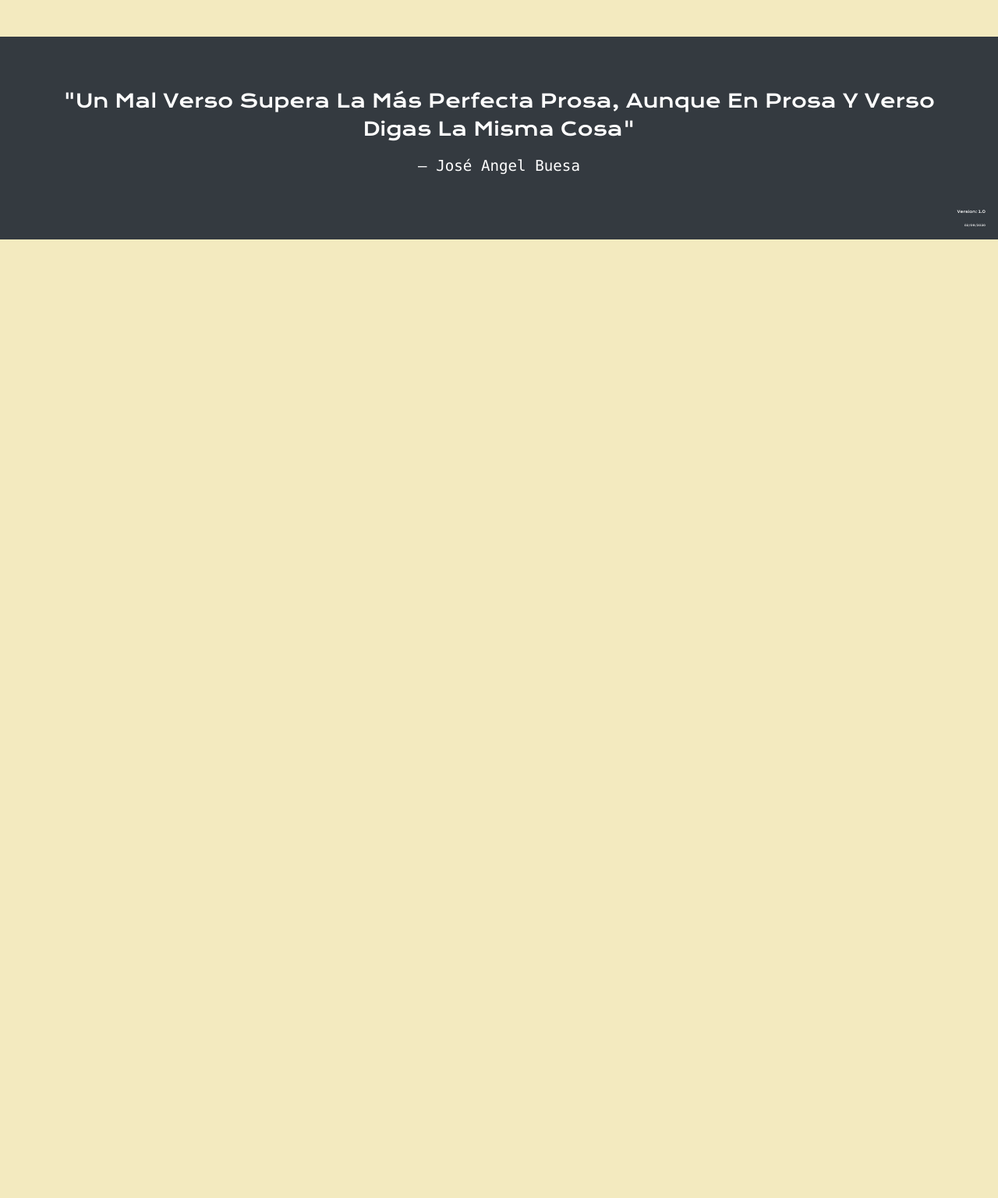
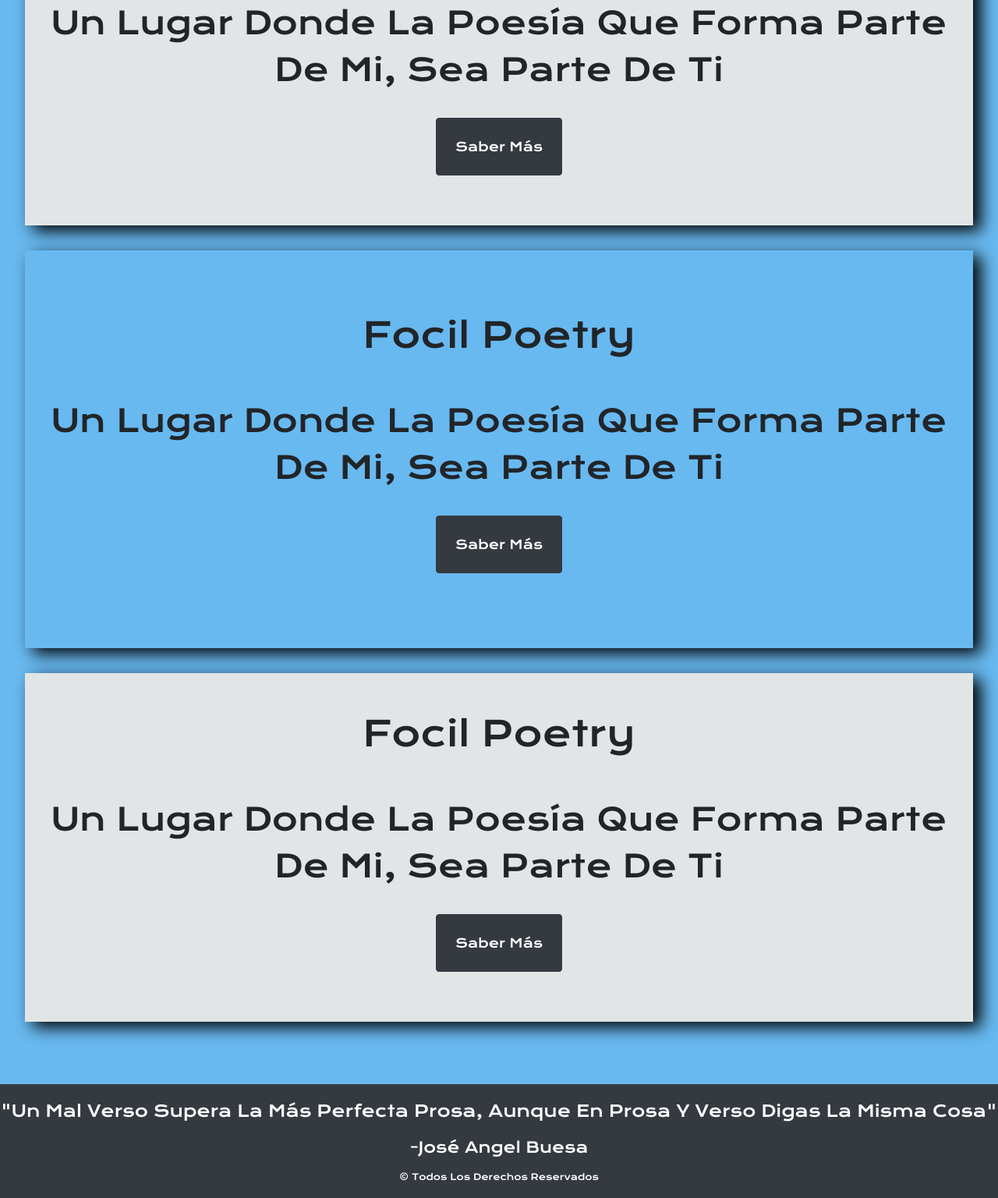
Before and after one commit to FRFM/FocilPoetry, a PHP site: page / in a window 1280 px wide. Shown: the part 1187-2723 px from the top of the page at 78% size. Before the commit the page ends 1494 px from the top, so only its background shows below. Run offline with PHP 8.4, Linux system fonts and the light colour scheme.

Commit message:
Color and Structure Design

```diff
--- a/Sass/Styles.css
+++ b/Sass/Styles.css
@@ -2,8 +2,47 @@
   font-family: 'Krona One' ,cursive;
 }
 
+.SectionBackground {
+  z-index: 10;
+  padding: 1rem 2rem 1rem;
+}
+
+.Section {
+  z-index: 100;
+  -webkit-box-shadow: 10px 7px 20px #000000;
+          box-shadow: 10px 7px 20px #000000;
+}
+
+.Section .Section-Title {
+  font-size: calc(2rem + 1vw);
+  margin-top: 1em;
+  margin-bottom: 1em;
+}
+
+.Section .Section-Content {
+  font-size: calc(1.7rem + 1vw);
+}
+
+.Section .Primary-Section {
+  padding-top: 2em;
+  padding-bottom: 4em;
+  background: #68B9F0;
+}
+
+.Section .Secondary-Section {
+  background: #E1E5E5;
+  padding-bottom: 2em;
+}
+
+.Section .Redirection {
+  padding: 1.5rem;
+  margin: 2rem 0 2rem 0;
+}
+
 #Main-Carousel {
   width: 100%;
+  -webkit-box-shadow: 5px 5px 10px #000000;
+          box-shadow: 5px 5px 10px #000000;
 }
 
 #Main-Carousel img {
@@ -13,12 +52,12 @@
 }
 
 #Main-Carousel a {
-  background: black;
-  opacity: 0.3;
+  background: #343a40;
+  opacity: 0.05;
 }
 
 #Main-Carousel .carousel-caption {
-  color: black;
+  color: #343a40;
 }
 
 #Main-Carousel .carousel-caption-ligth {
@@ -31,61 +70,64 @@
 
 .navbar {
   z-index: 1000;
+  -webkit-box-shadow: 5px 5px 10px #000000;
+          box-shadow: 5px 5px 10px #000000;
+  background: #AEDAF3;
 }
 
 .navbar .navbar-brand {
-  color: #FFFF;
+  color: #343a40;
   font-size: 2.4rem;
 }
 
 .navbar .navbar-nav .nav-link {
-  color: #FFFF;
+  color: #343a40;
   margin-left: 4rem;
   font-size: 1.5rem;
 }
 
-.container-fluid {
-  margin-top: 5.1rem;
-  padding-top: 4rem;
-  padding-bottom: 4rem;
-  background: #F3EABF;
+#Main-Container {
+  margin-top: 2em;
+  padding: 4rem 0;
+  background: #68B9F0;
 }
 
 .PageFooter {
-  position: relative;
-  margin-top: -1rem;
-  margin-bottom: 0;
-  border-radius: 0;
+  background: #343a40;
+  padding: 0.2rem 0 0.1rem 0;
+  bottom: 0;
   color: #FFFF;
-  font-size: 1.5rem;
-  padding: 4rem;
+  font-size: 1.3rem;
   width: 100%;
 }
 
-.PageFooter .blockquote-footer {
-  color: #FFFF;
+.PageFooter #Quote {
+  padding-top: 1rem;
 }
 
-.PageFooter .Version {
-  position: absolute;
-  bottom: 1rem;
-  right: 1rem;
-  font-size: 0.3rem;
+.PageFooter #Author {
+  font-size: 1.2rem;
 }
 
-.PageFooter .FechaVersion {
-  position: absolute;
-  bottom: 0rem;
-  right: 1rem;
-  font-size: 0.2rem;
+.PageFooter #Copyright {
+  font-size: 0.7rem;
+  margin-top: 1rem;
 }
 
 @media (max-width: 420px) {
-  .container-fluid {
-    margin-top: 5.2rem;
-  }
+  margin-top: 6rem;
   #Main-Carrousel .carousel-inner {
     width: 100%;
+  }
+  .PageFooter {
+    padding: 0.5rem 0 0.1rem 0;
+    font-size: 0.8rem;
+  }
+  .PageFooter #Author {
+    font-size: 0.8rem;
+  }
+  .PageFooter #Copyright {
+    font-size: 0.4rem;
   }
 }
 
--- a/Sass/Styles.scss
+++ b/Sass/Styles.scss
@@ -1,7 +1,9 @@
 
 //Variables
 $ColorWhite:#FFFF;
-$Color2: black;
+$ColorDark: rgb(52, 58, 64);
+$PrimaryColor:#68B9F0;
+$SecondaryColor:#E1E5E5;
 
 
 
@@ -10,8 +12,59 @@ $Color2: black;
 	font-family:'Krona One' ,cursive;
 }
 
+.SectionBackground{
+    z-index: 10;
+    padding: 1rem 2rem 1rem;
+}
+
+
+.Section{
+
+    z-index: 100;
+
+    box-shadow: 10px 7px 20px #000000;
+
+
+    .Section-Title{
+        font-size: calc(2rem + 1vw);
+         margin-top:1em;
+         margin-bottom: 1em;
+    }
+
+    .Section-Content{
+
+        font-size: calc(1.7rem + 1vw);
+    }
+
+
+
+
+    .Primary-Section{
+        padding-top:2em;
+        padding-bottom:4em;
+
+        background:$PrimaryColor;
+
+    }
+
+    .Secondary-Section{
+        background:$SecondaryColor;
+        padding-bottom:2em;
+
+
+    }
+
+    .Redirection{
+
+        padding: 1.5rem;
+        margin:2rem 0 2rem 0;
+    }
+}
+
+
 #Main-Carousel{
     width:100%;
+    box-shadow: 5px 5px 10px #000000;
 
     img{
         width:100%;
@@ -20,11 +73,11 @@ $Color2: black;
 
     }
     a{
-        background: black;
-        opacity: 0.3;
+        background: $ColorDark;
+        opacity: 0.05;
     }
     .carousel-caption{
-        color:$Color2;
+        color:$ColorDark;
     }
 
     .carousel-caption-ligth{
@@ -40,67 +93,83 @@ $Color2: black;
 
 .navbar{
     z-index: 1000;
-
+    box-shadow: 5px 5px 10px #000000;
+    background:#AEDAF3;
     .navbar-brand {
-        color: $ColorWhite;
+        color: $ColorDark;
         font-size:2.4rem;
     }
 
     .navbar-nav .nav-link {
-        color:$ColorWhite;
+        color:$ColorDark;
         margin-left:4rem;
         font-size:1.5rem;
     }
 }
 
-.container-fluid{
-	margin-top:5.1rem;
-	padding-top:4rem;
-	padding-bottom:4rem;
-	background:#F3EABF;
+#Main-Container{
+	margin-top:2em;
+    padding:4rem 0;
+    background: $PrimaryColor;
 }
 
+
+
+
+
 .PageFooter{
-	position: relative;
-	margin-top:-1rem;
-	margin-bottom:0;
-	border-radius:0;
+    background:$ColorDark;
+    padding:0.2rem 0 0.1rem 0;
+    bottom: 0;
 	color:$ColorWhite;
-	font-size:1.5rem;
-    padding:4rem;
+	font-size:1.3rem;
     width: 100%;
 
-    .blockquote-footer{
-        color:$ColorWhite ;
+    #Quote{
+        padding-top:1rem;
+    }
+
+    #Author{
+        font-size:1.2rem;
+    }
+    #Copyright{
+        font-size:0.7rem;
+        margin-top:1rem;
+
 
     }
 
-    .Version{
-        position:absolute;
-        bottom:1rem;
-        right:1rem;
-        font-size:0.3rem;
-    }
-    .FechaVersion{
-        position:absolute;
-        bottom:0rem;
-        right:1rem;
-        font-size:0.2rem;
-    }
 }
 
 
+
+
 @media(max-width:420px){
-	.container-fluid{
-		margin-top:5.2rem;
 
-    }
+    margin-top: 6rem;
 
     #Main-Carrousel{
 
         .carousel-inner{
             width: 100%;
         }
+    }
+
+    .PageFooter{
+
+        padding:0.5rem 0 0.1rem 0;
+        font-size:0.8rem;
+
+        #Author{
+            font-size:0.8rem;
+        }
+        #Copyright{
+            font-size:0.4rem;
+
+
+
+        }
+
     }
 }
 
--- a/index.html
+++ b/index.html
@@ -24,8 +24,8 @@
 </head>
 <body>
 	<!--NavBar-->
-	<nav class="navbar navbar-expand-lg bg-dark navbar-dark fixed-top nav-wrapper"">
-		<a class="navbar-brand">Focil Poetry</a>
+	<nav class="navbar navbar-expand-lg navbar-dark fixed-top nav-wrapper"">
+		<a class="navbar-brand" href="index.html">Focil Poetry</a>
 
 		<button class="navbar-toggler" type="button" data-toggle="collapse" data-target="#collapsibleNavbar">
 		  <span class="navbar-toggler-icon"></span>
@@ -33,7 +33,7 @@
 		<div class="collapse navbar-collapse" id="collapsibleNavbar">
 		  <ul class="navbar-nav ml-auto">
 			<li class="nav-item">
-			  <a class="nav-link" >Inicio</a>
+			  <a class="nav-link"  href="index.html" >Inicio</a>
 			</li>
 			<li class="nav-item">
 			  <a class="nav-link " href="Html/pendiente.html">Poesía</a>
@@ -47,26 +47,37 @@
 	  <!--NavBar-->
 
 	  <!--Content-->
-		<div class="container-fluid">
-			<div class="container">
-
-			<h1 class="text-center">Focil Poetry</h1>
-			<p>Lorem, ipsum dolor sit amet consectetur adipisicing elit. Asperiores quis perferendis delectus vitae fugit dolore magnam doloremque, ex ipsum molestias quam laudantium possimus sapiente corrupti! Corrupti quasi laborum dolores sapiente.</p>
-			<p>Lorem ipsum dolor sit amet consectetur adipisicing elit. Facilis suscipit officiis qui debitis iusto nostrum officia animi illo ea odit voluptas provident vero, ut tenetur harum ipsa atque expedita? Minus?</p>
-			<p>Lorem, ipsum dolor sit amet consectetur adipisicing elit. Asperiores quis perferendis delectus vitae fugit dolore magnam doloremque, ex ipsum molestias quam laudantium possimus sapiente corrupti! Corrupti quasi laborum dolores sapiente.</p>
-			<p>Lorem, ipsum dolor sit amet consectetur adipisicing elit. Asperiores quis perferendis delectus vitae fugit dolore magnam doloremque, ex ipsum molestias quam laudantium possimus sapiente corrupti! Corrupti quasi laborum dolores sapiente.</p>
-			<p>Lorem, ipsum dolor sit amet consectetur adipisicing elit. Asperiores quis perferendis delectus vitae fugit dolore magnam doloremque, ex ipsum molestias quam laudantium possimus sapiente corrupti! Corrupti quasi laborum dolores sapiente.</p>
-			<p>Lorem, ipsum dolor sit amet consectetur adipisicing elit. Asperiores quis perferendis delectus vitae fugit dolore magnam doloremque, ex ipsum molestias quam laudantium possimus sapiente corrupti! Corrupti quasi laborum dolores sapiente.</p>
 
 
+			<div class="container-fluid" id ="Main-Container">
+
+
+				<div class="SectionBackground">
+				<div class="container-fluid">
+
+					<div class="Section row flex flex-row">
+
+						<div class="col text-center Primary-Section">
+
+							<div class="Section-Title">Focil Poetry</div>
+							<div class="Section-Content">Un Lugar Donde La Poesía Que Forma Parte De Mi, Sea Parte De Ti</div>
+
+						</div>
+
+
+					</div>
+				</div>
+			</div>
+
 			 <!--Carousel-->
-
-			<div id="Main-Carousel" class="carousel slide" data-ride="carousel">
+			 <div class="SectionBackground">
+			<div id="Main-Carousel" class="carousel slide " data-ride="carousel">
 
 				<ul class="carousel-indicators">
 					<li data-target="#Main-Carousel" data-slide-to="0" class="active"></li>
 					<li data-target="#Main-Carousel" data-slide-to="1"></li>
 					<li data-target="#Main-Carousel" data-slide-to="2"></li>
+					<li data-target="#Main-Carousel" data-slide-to="3"></li>
 
 				</ul>
 
@@ -104,6 +115,17 @@
 					</a>
 					</div>
 
+					<div class="carousel-item">
+						<a href="Html/pendiente.html" >
+						<img src="Images/grandparents-1927320_1280.jpg" alt="Abuelo" class="img-fluid" id="Homenaje">
+
+						<div class="carousel-caption carousel-caption-ligth">
+							<h2>Homenaje</h2>
+							<p>Felipe Focil Rodriguez</p>
+						</div>
+					</a>
+					</div>
+
 				</div>
 
 				<a class="carousel-control-prev" href="#Main-Carousel" data-slide="prev">
@@ -115,29 +137,72 @@
 
 
 			</div>
+		</div>
 			<!--Carousel-->
+			<div class="SectionBackground">
+			<div class="container-fluid">
+
+
+				<div class="Section row flex flex-row">
+
+					<div class="col text-center Secondary-Section">
+
+						<div class="Section-Title">Focil Poetry</div>
+						<div class="Section-Content">Un Lugar Donde La Poesía Que Forma Parte De Mi, Sea Parte De Ti</div>
+						<button type="button" class="btn btn-dark Redirection">Saber Más</button>
+
+					</div>
+
+
+				</div>
+			</div>
 		</div>
+
+			<div class="SectionBackground">
+			<div class="container-fluid">
+				<div class="Section row flex flex-row">
+					<div class="col text-center Primary-Section">
+
+						<div class="Section-Title">Focil Poetry</div>
+						<div class="Section-Content">Un Lugar Donde La Poesía Que Forma Parte De Mi, Sea Parte De Ti</div>
+						<button type="button" class="btn btn-dark Redirection">Saber Más</button>
+
+					</div>
+
+
+				</div>
+			</div>
+		</div>
+
+			<div class="SectionBackground">
+			<div class="container-fluid">
+				<div class="Section row flex flex-row">
+					<div class="col text-center Secondary-Section">
+
+						<div class="Section-Title">Focil Poetry</div>
+						<div class="Section-Content">Un Lugar Donde La Poesía Que Forma Parte De Mi, Sea Parte De Ti</div>
+						<button type="button" class="btn btn-dark Redirection">Saber Más</button>
+
+					</div>
+
+
+				</div>
+			</div>
+		</div>
+
+
+
 		</div>
 
 
 		<!--Content-->
 
 		<!--Footer-->
-		<footer class="PageFooter jumbotron text-center blockquote text-monospace bg-dark ">
-			<p>"Un Mal Verso Supera La Más Perfecta Prosa, Aunque En Prosa Y Verso Digas La Misma Cosa"</p>
-			<p class="text-monospace blockquote-footer">José Angel Buesa</b>
-			<p class="Version text-right small"> Version: 1.0</p>
-			<p class="FechaVersion text-right small"> 02/09/2020</p>
+		<footer class="PageFooter text-center text-monospace">
+			<p id = "Quote">"Un Mal Verso Supera La Más Perfecta Prosa, Aunque En Prosa Y Verso Digas La Misma Cosa"</p>
+			<p id ="Author">-José Angel Buesa</p>
+			<p id = "Copyright">&#169; Todos Los Derechos Reservados</p>
 		</footer>
 		<!--Footer-->
-
-
-
-
-
-
-
-
-
 </body>
 </html>
```
Also changed, not shown: Html/pendiente.html (+6 -2 lines), Images/grandparents-1927320_1280.jpg (added), Images/person-3500815_1280.jpg (added), 1 other file.
